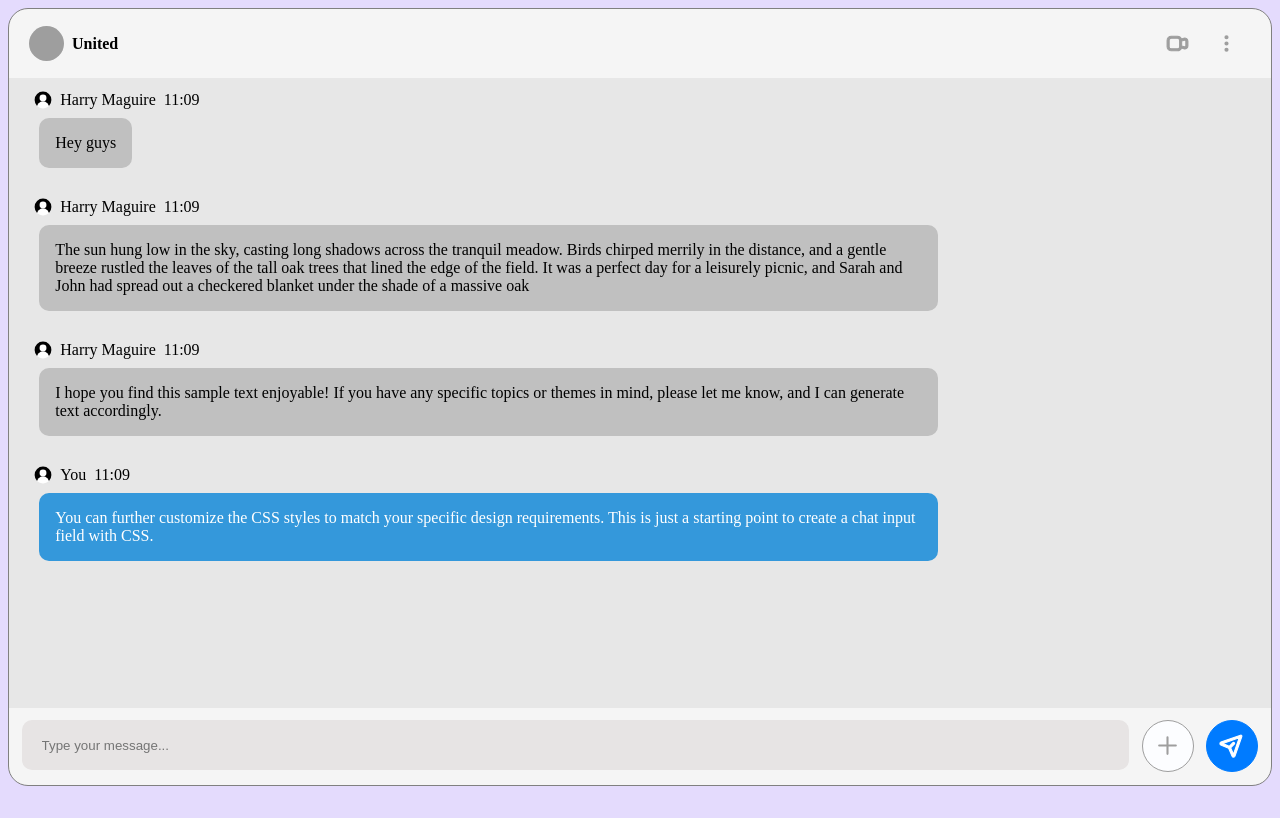
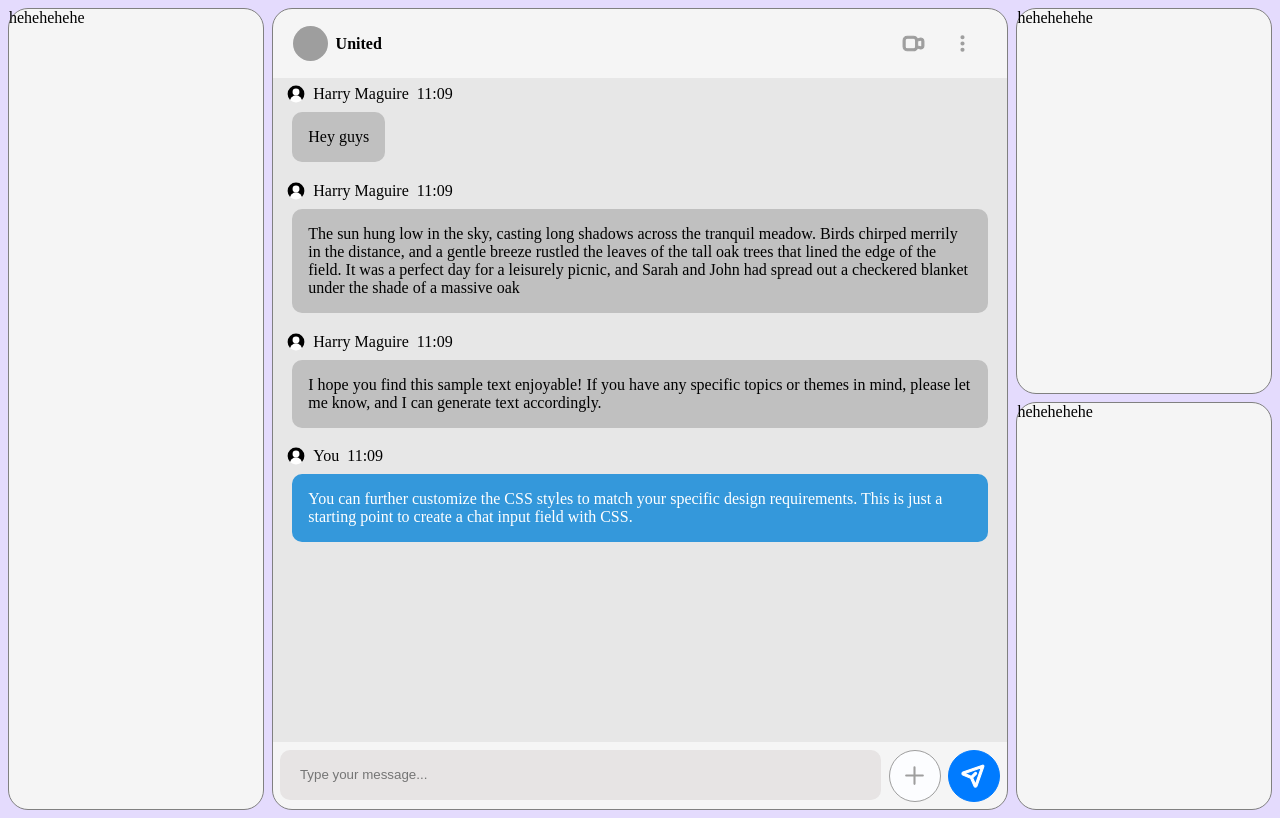
Before and after one commit to zonedoutvinit/chat-ui-angular, an Angular app: page / in a window 1280 px wide. Built offline with nearby package versions, Linux system fonts and the light colour scheme; grey boxes are pictures that could not be loaded.

Commit message:
custom card component added

```diff
--- a/src/app/post-login/chat-window/chat-window.component.css
+++ b/src/app/post-login/chat-window/chat-window.component.css
@@ -1,12 +1,3 @@
-.chat-space {
-  width: auto;
-  display: flex;
-  flex-direction: column;
-  border-radius: 20px;
-  border: 0.1px solid grey;
-  height: 97vh;
-  background-color: whitesmoke
-}
 
 .chat-header {
   padding: 10px 20px;
--- a/src/app/post-login/chat-window/chat-window.component.html
+++ b/src/app/post-login/chat-window/chat-window.component.html
@@ -1,19 +1,19 @@
-<div class="chat-space">
+<div class="d-flex flex-col flex-grow">
     <!-- header of chat -->
     <div class="chat-header">
         <div class="d-flex justify-between pointer">
             <div class="d-flex flex-col justify-center">
-                <img [src]=sampleChatHeaderJson.profile height="35px" width="35px" alt="grpImage" class="border-rounded">
+                <img [src]=headerInfo.profile height="35px" width="35px" alt="grpImage" class="border-rounded">
             </div>
             <div class="d-flex flex-col justify-center">
                 <div class="ml-1 chat-header-title">
-                    {{sampleChatHeaderJson.chatGrpName}}
+                    {{headerInfo.chatGrpName}}
                 </div>
             </div>
         </div>
         <div class="d-flex">
-            <img class="icon-padding pointer" [src]="sampleChatHeaderJson.videocall" height="25px" />
-            <img class="icon-padding pointer" [src]="sampleChatHeaderJson.settings" height="25px" />
+            <img class="icon-padding pointer" [src]="headerInfo.videocall" height="25px" />
+            <img class="icon-padding pointer" [src]="headerInfo.settings" height="25px" />
         </div>
     </div>
 
@@ -39,12 +39,13 @@
 
     <!-- Input area of chat -->
     <div class="chat-input">
-        <input type="text" id="message-input" placeholder="Type your message..." (input)="updateTextField($event)" (keyup.enter)="sendMessage($event)"/>
+        <input type="text" id="message-input" placeholder="Type your message..." (input)="updateTextField($event)"
+            (keyup.enter)="sendMessage($event)" />
         <div class="border-rounded" id="attach-button">
-            <img class="icon-padding" id="attach-icon" [src]="sampleInputJson.attachBtn" height="25px" />
+            <img class="icon-padding" id="attach-icon" [src]="inputAssets.attachBtn" height="25px" />
         </div>
         <div class="border-rounded" id="send-button" (click)="sendMessage($event)">
-            <img class="icon-padding" id="send-icon" [src]="sampleInputJson.sendBtn" height="25px" />
+            <img class="icon-padding" id="send-icon" [src]="inputAssets.sendBtn" height="25px" />
         </div>
 
     </div>
--- a/src/app/post-login/chat-window/chat-window.component.ts
+++ b/src/app/post-login/chat-window/chat-window.component.ts
@@ -5,7 +5,8 @@ import {
   QueryList,
   ViewChildren,
 } from '@angular/core';
-import { scrollToBottom, timeFormater } from 'src/helpers';
+import { scrollToBottom, timeFormater } from 'src/utils/helpers';
+import { sampleChatHeaderJson, sampleChatJson, sampleInputJson } from 'src/utils/static-data';
 
 @Component({
   selector: 'app-chat-window',
@@ -21,59 +22,10 @@ export class ChatWindowComponent implements AfterViewInit {
     });
   }
 
-  sampleChatHeaderJson = {
-    chatGrpName: 'United',
-    profile: 'assets/pexels-dids.jpg',
-    videocall: 'assets/video-call.svg',
-    settings: 'assets/three-dots.svg',
-  };
-
-  sampleChatJson = [
-    {
-      userId: '1',
-      username: 'Harry Maguire',
-      content: 'Hey guys',
-      time: timeFormater(new Date().toISOString()),
-      image: '/assets/userimg.svg',
-      type: 'sender',
-    },
-    {
-      userId: '1',
-      username: 'Harry Maguire',
-      content:
-        'The sun hung low in the sky, casting long shadows across the tranquil meadow. Birds chirped merrily in the distance, and a gentle breeze rustled the leaves of the tall oak trees that lined the edge of the field. It was a perfect day for a leisurely picnic, and Sarah and John had spread out a checkered blanket under the shade of a massive oak',
-      time: timeFormater(new Date().toISOString()),
-      image: '/assets/userimg.svg',
-      type: 'sender',
-    },
-    {
-      userId: '1',
-      username: 'Harry Maguire',
-      content:
-        'I hope you find this sample text enjoyable! If you have any specific topics or themes in mind, please let me know, and I can generate text accordingly.',
-      time: timeFormater(new Date().toISOString()),
-      image: '/assets/userimg.svg',
-      type: 'sender',
-    },
-    {
-      userId: '1',
-      username: 'You',
-      content:
-        'You can further customize the CSS styles to match your specific design requirements. This is just a starting point to create a chat input field with CSS.',
-      time: timeFormater(new Date().toISOString()),
-      image: '/assets/userimg.svg',
-      type: 'user',
-    },
-  ];
-
-  sampleInputJson = {
-    attachBtn: 'assets/plus.svg',
-    sendBtn: 'assets/send-white.svg',
-  };
-
   messageContent = '';
-
-  messages = this.sampleChatJson;
+  messages = sampleChatJson;
+  headerInfo = sampleChatHeaderJson;
+  inputAssets = sampleInputJson;
 
   updateTextField(event: Event) {
     this.messageContent = (event.target as HTMLInputElement).value;
@@ -91,7 +43,9 @@ export class ChatWindowComponent implements AfterViewInit {
     this.messages = [...this.messages, newMessage];
     this.messageContent = '';
     if (event?.type === 'click' || event) {
-      const inputField = document.getElementById('message-input') as HTMLInputElement;
+      const inputField = document.getElementById(
+        'message-input'
+      ) as HTMLInputElement;
       inputField.value = '';
     }
   }
--- /dev/null
+++ b/src/app/post-login/custom-card/custom-card.component.css
@@ -0,0 +1,7 @@
+.card-skeleton {
+  width: auto;
+  display: flex;
+  border-radius: 20px;
+  border: 0.1px solid grey;
+  background-color: whitesmoke;
+}
--- /dev/null
+++ b/src/app/post-login/custom-card/custom-card.component.html
@@ -0,0 +1,3 @@
+<div class="card-skeleton" [style.height.rem]="height" #card>
+    <ng-content></ng-content>
+</div>
--- /dev/null
+++ b/src/app/post-login/custom-card/custom-card.component.ts
@@ -0,0 +1,13 @@
+import { Component, Input, OnInit } from '@angular/core';
+
+@Component({
+  selector: 'app-custom-card',
+  templateUrl: './custom-card.component.html',
+  styleUrls: ['./custom-card.component.css'],
+})
+export class CustomCardComponent implements OnInit {
+  @Input() height = 1;
+  constructor() {}
+
+  ngOnInit(): void {}
+}
--- a/src/app/post-login/main-window/main-window.component.html
+++ b/src/app/post-login/main-window/main-window.component.html
@@ -1,2 +1,16 @@
-<app-chat-window></app-chat-window>
-<!-- <div>helow</div> -->
+<div class="d-flex w-100">
+    <app-custom-card class="w-25 mr-1" [height]="50">
+        <div>hehehehehe</div>
+    </app-custom-card>
+    <app-custom-card [height]="50" class="w-auto flex-grow">
+        <app-chat-window class="h-100 d-flex flex-grow"></app-chat-window>
+    </app-custom-card>
+    <div class="d-flex flex-col w-25 ml-1">
+        <app-custom-card class="mb-1" [height]="24">
+            <div>hehehehehe</div>
+        </app-custom-card>
+        <app-custom-card [height]="25.35">
+            <div>hehehehehe</div>
+        </app-custom-card>
+    </div>
+</div>
--- a/src/app/post-login/post-login.module.ts
+++ b/src/app/post-login/post-login.module.ts
@@ -2,9 +2,10 @@ import { NgModule } from '@angular/core';
 import { CommonModule } from '@angular/common';
 import { MainWindowComponent } from './main-window/main-window.component';
 import { ChatWindowComponent } from './chat-window/chat-window.component';
+import { CustomCardComponent } from './custom-card/custom-card.component';
 
 @NgModule({
-  declarations: [MainWindowComponent, ChatWindowComponent],
+  declarations: [MainWindowComponent, ChatWindowComponent, CustomCardComponent],
   imports: [CommonModule],
   exports: [MainWindowComponent],
 })
--- a/src/styles.css
+++ b/src/styles.css
@@ -19,8 +19,24 @@ html {
   justify-content: space-between;
 }
 
+.w-auto {
+  width: auto;
+}
+
+.w-100 {
+  width: 100%;
+}
+
+.h-100 {
+  height: 100%;
+}
+
 .w-50 {
   width: 50%;
+}
+
+.h-50 {
+  height: 50%;
 }
 
 .w-25 {
@@ -64,3 +80,7 @@ html {
 .pointer {
   cursor: pointer;
 }
+
+.flex-grow {
+  flex-grow: 1;
+}
--- /dev/null
+++ b/src/utils/static-data.ts
@@ -0,0 +1,51 @@
+import { timeFormater } from './helpers';
+
+export const sampleChatHeaderJson = {
+  chatGrpName: 'United',
+  profile: 'assets/pexels-dids.jpg',
+  videocall: 'assets/video-call.svg',
+  settings: 'assets/three-dots.svg',
+};
+
+export const sampleChatJson = [
+  {
+    userId: '1',
+    username: 'Harry Maguire',
+    content: 'Hey guys',
+    time: timeFormater(new Date().toISOString()),
+    image: '/assets/userimg.svg',
+    type: 'sender',
+  },
+  {
+    userId: '1',
+    username: 'Harry Maguire',
+    content:
+      'The sun hung low in the sky, casting long shadows across the tranquil meadow. Birds chirped merrily in the distance, and a gentle breeze rustled the leaves of the tall oak trees that lined the edge of the field. It was a perfect day for a leisurely picnic, and Sarah and John had spread out a checkered blanket under the shade of a massive oak',
+    time: timeFormater(new Date().toISOString()),
+    image: '/assets/userimg.svg',
+    type: 'sender',
+  },
+  {
+    userId: '1',
+    username: 'Harry Maguire',
+    content:
+      'I hope you find this sample text enjoyable! If you have any specific topics or themes in mind, please let me know, and I can generate text accordingly.',
+    time: timeFormater(new Date().toISOString()),
+    image: '/assets/userimg.svg',
+    type: 'sender',
+  },
+  {
+    userId: '1',
+    username: 'You',
+    content:
+      'You can further customize the CSS styles to match your specific design requirements. This is just a starting point to create a chat input field with CSS.',
+    time: timeFormater(new Date().toISOString()),
+    image: '/assets/userimg.svg',
+    type: 'user',
+  },
+];
+
+export const sampleInputJson = {
+  attachBtn: 'assets/plus.svg',
+  sendBtn: 'assets/send-white.svg',
+};
```
Also changed, not shown: src/utils/helpers.ts (renamed from src/helpers/index.ts), 1 other file (tests, documents, lock files or other folders).
